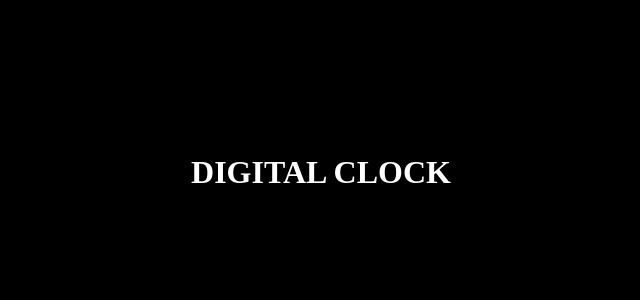
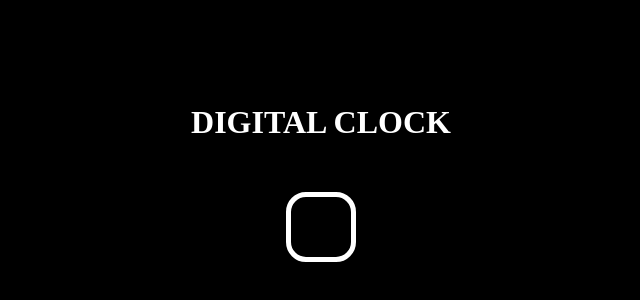
Before and after one commit to AdeBeeY/Digital-Clock, a plain HTML site: page index.html in a window 1280 px wide. Shown: the part 236-536 px from the top of the page, without its empty margins (319-959 px from the left). Drawn offline with Linux system fonts and the light colour scheme.

Commit message:
create display div element

```diff
--- a/index.html
+++ b/index.html
@@ -8,6 +8,7 @@
 </head>
 <body>
   <h1>DIGITAL CLOCK</h1>
+  <div id="display"></div>
 
   <script src="index.js"></script>
 </body>
```
